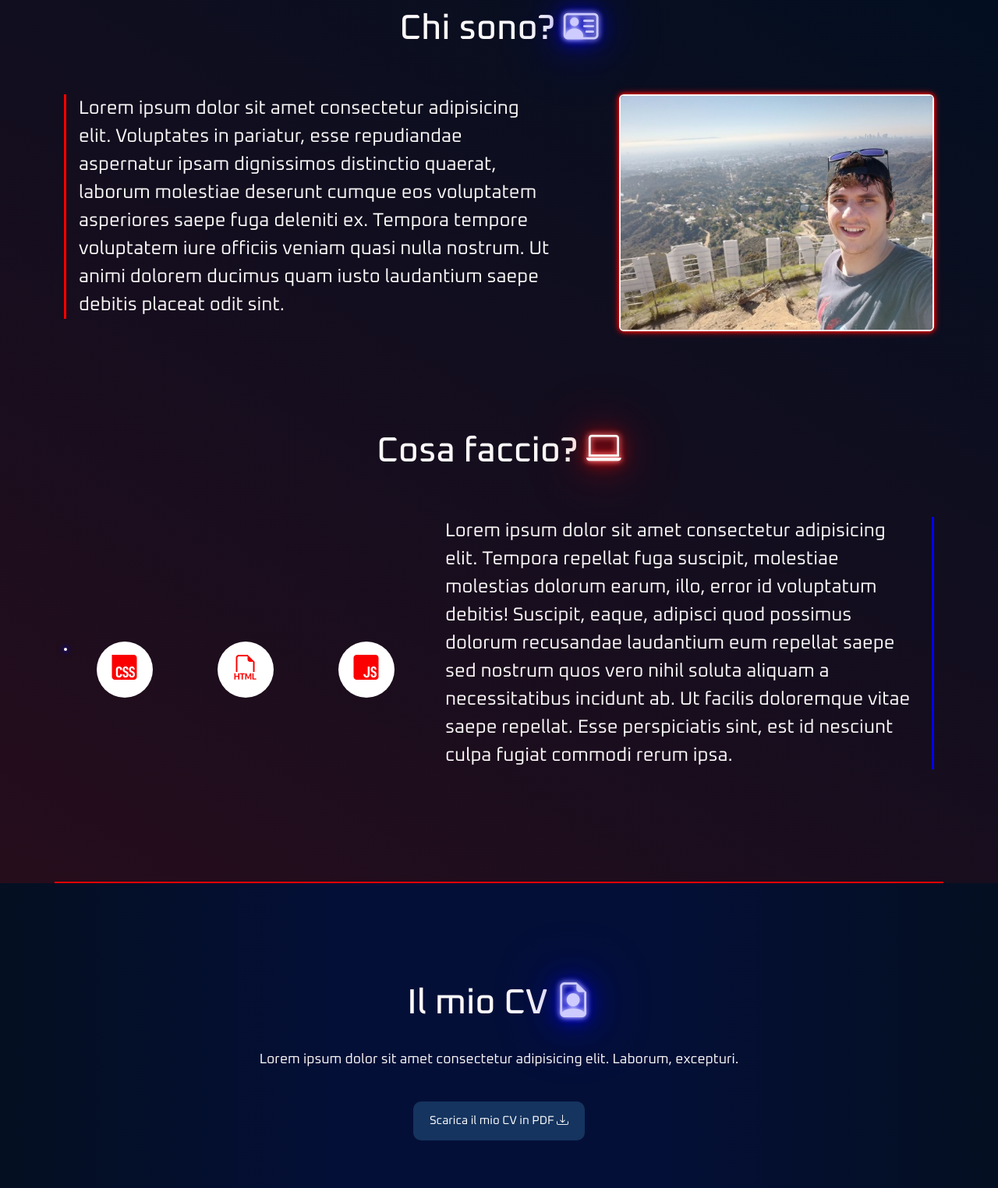
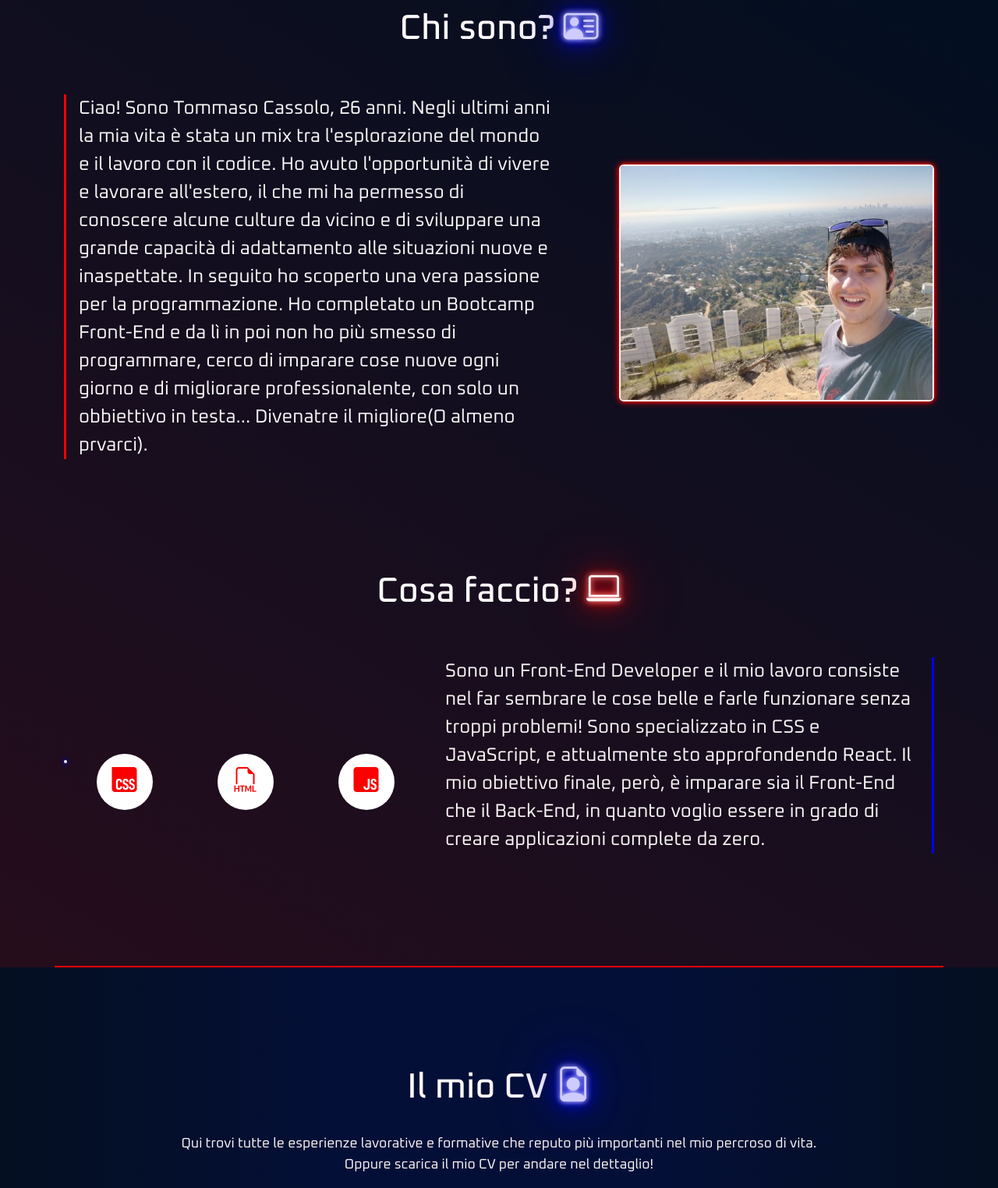
Before and after one commit to Tommaso-Cass/prova-di-caricamento-sito, a plain HTML site: page index.html in a window 1280 px wide. Shown: the part 920-2444 px from the top of the page at 78% size. Drawn offline with nearby package versions, Linux system fonts and the light colour scheme; a web font is replaced by a local one.

Commit message:
Revise personal details and contact section
Updated personal information and contact details in the HTML file.

```diff
--- a/index.html
+++ b/index.html
@@ -66,8 +66,7 @@
                             id="l14">o</span><span class="neonH1 h1-size"> &lt/h1&gt</span>
                     </h1>
                     <h2>Web Developer</h2>
-                    <div
-                        class="col-12 col-lg-3 d-flex justify-content-center gap-4 svg-sez-1">
+                    <div class="col-12 col-lg-3 d-flex justify-content-center gap-4 svg-sez-1">
                         <a href="https://www.instagram.com/tc_asso/" target="_blank"><i
                                 class="bi bi-instagram svg-contatti instagram"></i></a>
                         <a href="https://www.linkedin.com/in/tommaso-cassolo-3850962a1/" target="_blank"><i
@@ -92,12 +91,17 @@
                                     class="d-flex flex-column flex-lg-row justify-content-between align-items-center pt-5">
                                     <div class="col-12 col-lg-7">
                                         <p class="p-chi-sono-1 pe-lg-4">
-                                            Lorem ipsum dolor sit amet consectetur adipisicing elit. Voluptates in
-                                            pariatur, esse repudiandae aspernatur ipsam dignissimos distinctio quaerat,
-                                            laborum molestiae deserunt cumque eos voluptatem asperiores saepe fuga
-                                            deleniti ex. Tempora tempore voluptatem iure officiis veniam quasi nulla
-                                            nostrum. Ut animi dolorem ducimus quam iusto laudantium saepe debitis
-                                            placeat odit sint.
+                                            Ciao! Sono Tommaso Cassolo, 26 anni.
+                                            Negli ultimi anni la mia vita è stata un mix tra l'esplorazione del mondo e
+                                            il lavoro con il codice. Ho avuto l'opportunità di vivere e lavorare
+                                            all'estero, il che mi ha permesso di conoscere alcune culture da vicino e di
+                                            sviluppare una grande capacità di adattamento alle situazioni nuove e
+                                            inaspettate.
+                                            In seguito ho scoperto una vera passione per la programmazione. Ho
+                                            completato un Bootcamp Front-End e da lì in poi non ho più smesso di
+                                            programmare, cerco di imparare cose nuove ogni giorno e di migliorare
+                                            professionalente, con solo un obbiettivo in testa... Divenatre il migliore(O
+                                            almeno prvarci).
                                         </p>
                                     </div>
                                     <div
@@ -124,12 +128,12 @@
                                 </div>
 
                                 <p class="col-12 col-lg-7 p-chi-sono-2 text-center text-lg-start ps-lg-4">
-                                    Lorem ipsum dolor sit amet consectetur adipisicing elit. Tempora repellat fuga
-                                    suscipit, molestiae molestias dolorum earum, illo, error id voluptatum debitis!
-                                    Suscipit, eaque, adipisci quod possimus dolorum recusandae laudantium eum repellat
-                                    saepe sed nostrum quos vero nihil soluta aliquam a necessitatibus incidunt ab. Ut
-                                    facilis doloremque vitae saepe repellat. Esse perspiciatis sint, est id nesciunt
-                                    culpa fugiat commodi rerum ipsa.
+                                    Sono un Front-End Developer e il mio lavoro consiste nel far sembrare le cose belle
+                                    e farle funzionare senza troppi problemi! Sono specializzato in CSS e JavaScript, e
+                                    attualmente sto approfondendo React.
+
+                                    Il mio obiettivo finale, però, è imparare sia il Front-End che il Back-End, in
+                                    quanto voglio essere in grado di creare applicazioni complete da zero.
                                 </p>
                             </div>
                         </div>
@@ -149,10 +153,13 @@
 
                         <div class="titoli-CV d-flex flex-column align-items-center justify-content-center gap-4">
                             <h3>Il mio CV <i class="bi bi-file-earmark-person neon-blu"></i></h3>
-                            <p>Lorem ipsum dolor sit amet consectetur adipisicing elit. Laborum, excepturi.</p>
+                            <p class="text-center">Qui trovi tutte le esperienze lavorative e formative che reputo più
+                                importanti nel mio percroso di vita. <br>
+                                Oppure scarica il mio CV per andare nel dettaglio!</p>
+
                             <button class="glow-on-hover" type="button">
-                                <a href="media/CV_Cassolo_Tommaso_12_11_2025.pdf" download="Curriculum_Vitae_TuoNome.pdf"
-                                    class="p-CV-button">
+                                <a href="media/CV_Cassolo_Tommaso_12_11_2025.pdf"
+                                    download="Curriculum_Vitae_TuoNome.pdf" class="p-CV-button">
                                     Scarica il mio CV in PDF <i class="bi bi-download"></i>
                                 </a>
                             </button>
@@ -279,9 +286,8 @@
 
                             <div
                                 class="d-flex align-items-center justify-content-center flex-column gap-4 titolo-sez-3-1">
-                                <h3>Tutte le altre esperienze lavorative <i class="bi bi-list-ul neon"></i></h3>
-                                <p>Lorem ipsum dolor sit amet consectetur adipisicing elit. Asperiores velit iste
-                                    reiciendis numquam, veritatis cupiditate exercitationem illum quidem error sed.</p>
+                                <h3>Altre esperienze lavorative <i class="bi bi-list-ul neon"></i></h3>
+                                <p>Clicca su "scopri di più" per vedere tutto il mio passato lavorativo.</p>
                                 <p class="d-inline-flex mb-5 gap-1">
                                     <button class="glow-on-hover" type="button" data-bs-toggle="collapse"
                                         data-bs-target="#collapseExample" aria-expanded="false"
@@ -297,36 +303,46 @@
                             <div class="collapse" id="collapseExample">
                                 <div class="row align-items-center justify-content-center">
                                     <div class="col-12 col-md-6 col-lg-4 lavori-secondari">
+                                        <div class="lavoro-card img-2">
                                             <h4>Cuoco</h4>
                                             <h5>Old Wild West - Torino</h5>
                                             <p>2023 - 2024</p>
                                             <p>Impiegato full-time nel settore ristorazione</p>
                                         </div>
+                                    </div>
 
                                     <div class="col-12 col-md-6 col-lg-4 lavori-secondari">
+                                        <div class="lavoro-card img-2">
                                             <h4>Istruttore di canoa e SUP (stagionale)</h4>
                                             <h5>Circolo Sportivo Caprera - Torino</h5>
                                             <p>Estati 2022 - 2024</p>
                                             <p>Attività estiva full-time in ambito sportivo e outdoor.</p>
                                         </div>
+                                    </div>
 
                                     <div class="col-12 col-md-6 col-lg-4 lavori-secondari">
+                                        <div class="lavoro-card img-2">
                                             <h4>Agente Immobiliare</h4>
                                             <h5>SoloAffitti - Torino</h5>
                                             <p>2019 - 2020</p>
                                             <p>Esperienza in ambito commerciale e gestione clienti.</p>
                                         </div>
+                                    </div>
                                     <div class="col-12 col-md-6 col-lg-4 lavori-secondari">
+                                        <div class="lavoro-card img-2">
                                             <h4>Agente di Vendita</h4>
                                             <h5>Sinapsi S.r.l. - Torino - Novara</h5>
                                             <p>2018 - 2019</p>
                                             <p>Vendita diretta e promozione prodotti su territorio</p>
                                         </div>
+                                    </div>
                                     <div class="col-12 col-md-6 col-lg-4 lavori-secondari">
+                                        <div class="lavoro-card img-2">
                                             <h4>Istruttore di canoa</h4>
                                             <h5>CUS Canoa e Canottaggio - Torino</h5>
                                             <p>2016 - 2018</p>
                                             <p>Attività sportiva Agonistica con Giovani atleti.</p>
+                                        </div>
                                     </div>
                                 </div>
 
@@ -345,8 +361,9 @@
                 <div class="contattami container" id="contatti">
                     <div class="titolo-contact container">
                         <h3>Contatti <i class="bi bi-chat-dots neon-blu"></i></h3>
-                        <p>Lorem ipsum dolor sit amet consectetur adipisicing elit. Soluta possimus necessitatibus
-                            impedit quibusdam? Sit quod ipsa, recusandae natus quibusdam nihil.</p>
+                        <p class="text-center">
+                            Mandami un messaggio direttamente dal form oppure scegli il modo che preferisci per comtattarmi. <br>
+                        Rispondo entro 12 ore.</p>
                     </div>
                     <div class="form">
                         <div class=" form-container d-flex justify-content-lg-evenly container-contatti">
@@ -415,8 +432,7 @@
                         <img src="media/logo.png" alt="Logo" class="logo">
                     </div>
 
-                    <div
-                        class="col-12 col-lg-3 d-flex justify-content-center justify-content-lg-start gap-4">
+                    <div class="col-12 col-lg-3 d-flex justify-content-center justify-content-lg-start gap-4">
                         <a href="https://www.instagram.com/tc_asso/" target="_blank"><i
                                 class="bi bi-instagram svg-contatti instagram"></i></a>
                         <a href="https://www.linkedin.com/in/tommaso-cassolo-3850962a1/" target="_blank"><i
```
Lines whose indentation alone changed are shown as unchanged.
